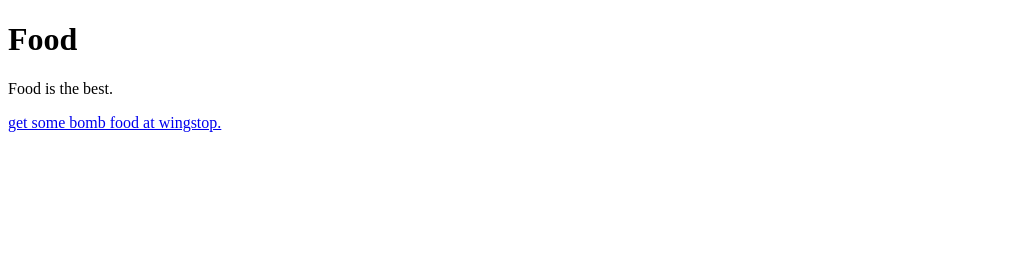
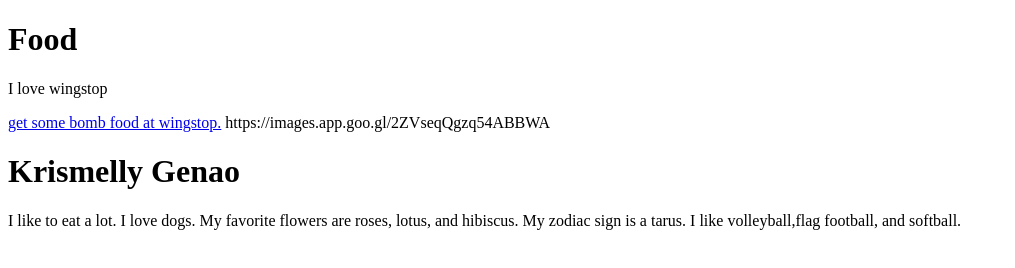
Before and after one commit to lovergirlmelly/RawBoilingTrace, a plain HTML site: page index.html in a window 1280 px wide. Shown: the whole page, without its empty margins (0-1015 px from the left). Drawn offline with Linux system fonts and the light colour scheme.

Commit message:
These are sentences about myself.

```diff
--- a/index.html
+++ b/index.html
@@ -14,13 +14,14 @@
   <h1>Food</h1>
 
   <!-- Create a paragraph tag -->
-  <p> Food is the best.</p>
+  <p> I love wingstop</p>
 
   <!-- create a link tag -->
   <a href="https://www.wingstop.com"> get some bomb food at wingstop.</a>
 
-
-  <script src="script.js"></script>
+<script src="script.js"></script>
 </body>
 
-<html>
+<html> https://images.app.goo.gl/2ZVseqQgzq54ABBWA <html>
+  <h1>Krismelly Genao</h1>
+  <html> I like to eat a lot. I love dogs. My favorite flowers are roses, lotus, and hibiscus. My zodiac sign is a tarus. I like volleyball,flag football, and softball.</html>
```
